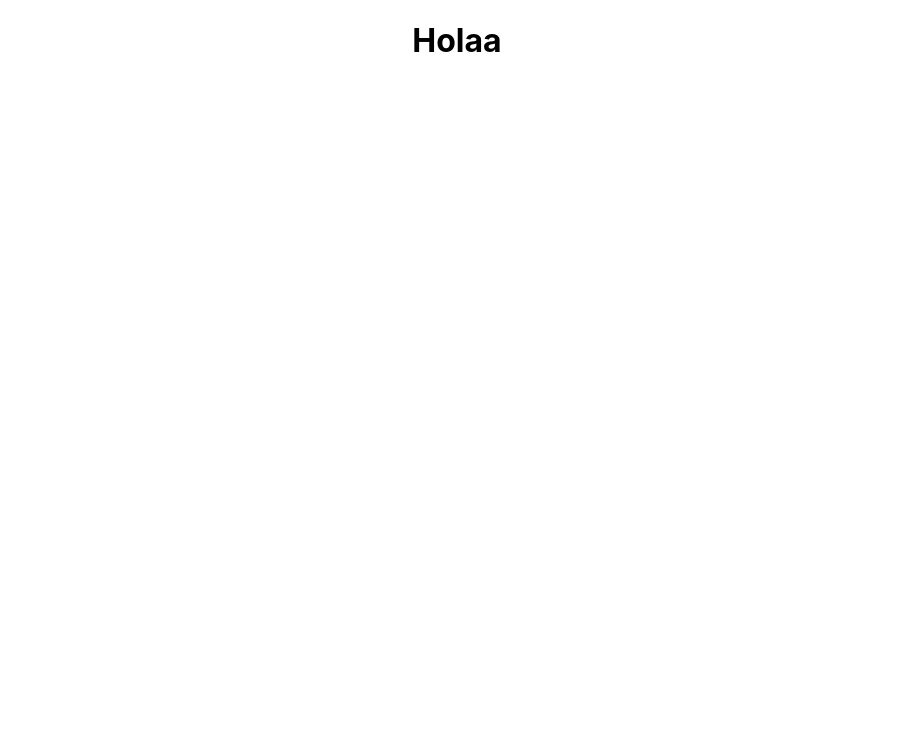
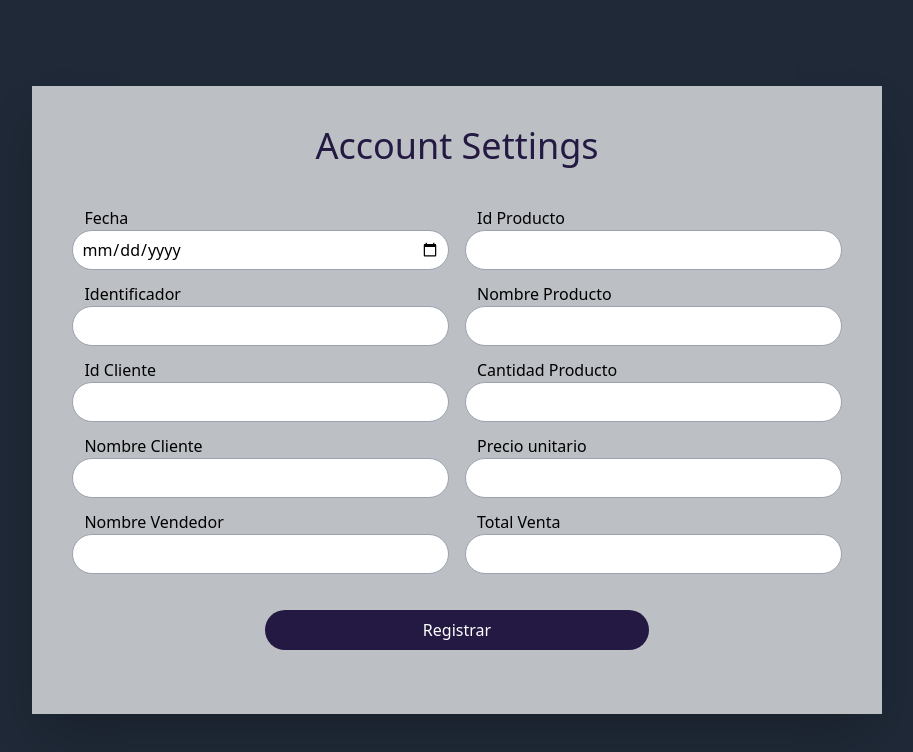
Before and after one commit to KarenVT/21st-century-developers, a React (Create React App) app: page /registroventas in a window 1280 px wide. Shown: the top 752 px of the page, without its empty margins (183-1096 px from the left). Built offline with nearby package versions, Linux system fonts and the light colour scheme.

Commit message:
interfaz realizado de ventas

```diff
--- a/public/index.html
+++ b/public/index.html
@@ -1,31 +1,24 @@
 <!DOCTYPE html>
 <html lang="en">
+
 <head>
   <meta charset="utf-8" />
   <link rel="icon" href="%PUBLIC_URL%/favicon.ico" />
   <meta name="viewport" content="width=device-width, initial-scale=1" />
   <meta name="theme-color" content="#000000" />
-    <meta
-      name="description"
-      content="Web site created using create-react-app"
-    />
+  <meta name="description" content="Web site created using create-react-app" />
   <link rel="apple-touch-icon" href="%PUBLIC_URL%/logo192.png" />
   <!--
       manifest.json provides metadata used when your web app is installed on a
       user's mobile device or desktop. See https://developers.google.com/web/fundamentals/web-app-manifest/
     -->
   <link rel="manifest" href="%PUBLIC_URL%/manifest.json" />
-    <!--
-      Notice the use of %PUBLIC_URL% in the tags above.
-      It will be replaced with the URL of the `public` folder during the build.
-      Only files inside the `public` folder can be referenced from the HTML.
-
-      Unlike "/favicon.ico" or "favicon.ico", "%PUBLIC_URL%/favicon.ico" will
-      work correctly both with client-side routing and a non-root public URL.
-      Learn how to configure a non-root public URL by running `npm run build`.
-    -->
+  <link rel="preconnect" href="https://fonts.googleapis.com">
+  <link rel="preconnect" href="https://fonts.gstatic.com" crossorigin>
+  <link href="https://fonts.googleapis.com/css2?family=IBM+Plex+Serif:wght@300;500&display=swap" rel="stylesheet">
     <title>React App</title>
 </head>
+
 <body>
   <noscript>You need to enable JavaScript to run this app.</noscript>
   <div id="root"></div>
@@ -40,4 +33,5 @@
       To create a production bundle, use `npm run build` or `yarn build`.
     -->
 </body>
+
 </html>
--- a/src/App.css
+++ /dev/null
@@ -1,38 +0,0 @@
-.App {
-  text-align: center;
-}
-
-.App-logo {
-  height: 40vmin;
-  pointer-events: none;
-}
-
-@media (prefers-reduced-motion: no-preference) {
-  .App-logo {
-    animation: App-logo-spin infinite 20s linear;
-  }
-}
-
-.App-header {
-  background-color: #282c34;
-  min-height: 100vh;
-  display: flex;
-  flex-direction: column;
-  align-items: center;
-  justify-content: center;
-  font-size: calc(10px + 2vmin);
-  color: white;
-}
-
-.App-link {
-  color: #61dafb;
-}
-
-@keyframes App-logo-spin {
-  from {
-    transform: rotate(0deg);
-  }
-  to {
-    transform: rotate(360deg);
-  }
-}
--- a/src/App.js
+++ b/src/App.js
@@ -1,11 +1,9 @@
-
-import './App.css';
+import './styles/App.css';
+import RegistroVentas from './pages/Ventas/RegistroVentas';
 
 function App() {
   return (
-    <div className="App">
-      <h1>Holaa</h1>
-    </div>
+      <RegistroVentas/>
   );
 }
 
--- a/src/index.css
+++ /dev/null
@@ -1,13 +0,0 @@
-body {
-  margin: 0;
-  font-family: -apple-system, BlinkMacSystemFont, 'Segoe UI', 'Roboto', 'Oxygen',
-    'Ubuntu', 'Cantarell', 'Fira Sans', 'Droid Sans', 'Helvetica Neue',
-    sans-serif;
-  -webkit-font-smoothing: antialiased;
-  -moz-osx-font-smoothing: grayscale;
-}
-
-code {
-  font-family: source-code-pro, Menlo, Monaco, Consolas, 'Courier New',
-    monospace;
-}
--- a/src/index.js
+++ b/src/index.js
@@ -1,6 +1,5 @@
 import React from 'react';
 import ReactDOM from 'react-dom';
-import './index.css';
 import App from './App';
 
 
--- /dev/null
+++ b/src/pages/Ventas/RegistroVentas.jsx
@@ -0,0 +1,142 @@
+const RegistroVentas = () => {
+    return (
+        <div className="bg-gray-800 h-screen flex justify-center items-center ">
+            <form className=" bg-white bg-opacity-70 p-10 shadow-2xl">
+                <div>
+                    <h1 class="text-4xl text-center pb-10 text-principal ">Account Settings</h1>
+                </div>
+                <div class="flex space-x-4 mb-3">
+                    <div class="w-1/2">
+                        <label className="pl-3" for="fecha">Fecha</label>
+                        <input
+                            className="rounded-full  h-10 px-2 border border-gray-400 w-full focus:outline-none focus:border-transparent focus:ring focus:ring-principal"
+                            type="date"
+                            name="fecha"
+                            id="fecha"
+                        />
+                    </div>
+                    <div className="w-1/2">
+                        <label className="pl-3" for="idProducto">Id Producto</label>
+                        <input
+                            className="rounded-full  h-10 px-2 border border-gray-400 w-full focus:outline-none focus:border-transparent focus:ring focus:ring-principal"
+                            type="text"
+                            name="idProducto"
+                            id="idProducto"
+                        />
+                    </div>
+                </div>
+                <div className="flex space-x-4 mb-3">
+                    <div className="w-1/2">
+                        <label className="pl-3" for="id">Identificador</label>
+                        <input
+                            className="rounded-full  h-10 px-2 border border-gray-400 w-full focus:outline-none focus:border-transparent focus:ring focus:ring-principal"
+                            type="text"
+                            name="id"
+                            id="id" />
+                    </div>
+
+                    <div className="w-1/2">
+                        <label className="pl-3" for="nombreProducto">Nombre Producto</label>
+                        <input
+                            className="rounded-full  h-10 px-2 border border-gray-400 w-full focus:outline-none focus:border-transparent focus:ring focus:ring-principal"
+                            type="text"
+                            name="nombreProducto"
+                            id="nombreProducto"
+                        />
+                    </div>
+                </div>
+                <div className="flex space-x-4 mb-3">
+                    <div className="w-1/2">
+                        <label className="pl-3" for="idCliente">Id Cliente</label>
+                        <input
+                            className="rounded-full  h-10 px-2 border border-gray-400 w-full focus:outline-none focus:border-transparent focus:ring focus:ring-principal"
+                            type="text"
+                            name="idCliente"
+                            id="idCliente"
+                        />
+                    </div>
+
+                    <div className="w-1/2">
+                        <label className="pl-3" for="cantidadProducto">Cantidad Producto</label>
+                        <input
+                            className="rounded-full  h-10 px-2 border border-gray-400 w-full focus:outline-none focus:border-transparent focus:ring focus:ring-principal"
+                            type="text"
+                            name="cantidadProducto"
+                            id="cantidadProducto"
+                        />
+                    </div>
+                </div>
+                <div className="flex space-x-4 mb-3">
+                <div className="w-1/2">
+                        <label className="pl-3" for="nombreCliente">Nombre Cliente</label>
+                        <input
+                            className="rounded-full  h-10 px-2 border border-gray-400 w-full focus:outline-none focus:border-transparent focus:ring focus:ring-principal"
+                            type="text"
+                            name="nombreCliente"
+                            id="nombreCliente"
+                        />
+                    </div>
+                    <div className="w-1/2">
+                        <label className="pl-3" for="precioUnitario">Precio unitario</label>
+                        <input
+                            className="rounded-full  h-10 px-2 border border-gray-400 w-full focus:outline-none focus:border-transparent focus:ring focus:ring-principal"
+                            type="text"
+                            name="precioUnitario"
+                            id="precioUnitario"
+                        />
+                    </div>
+
+                </div>
+                <div className="flex space-x-4 mb-3">
+                <div className="w-1/2">
+                        <label className="pl-3" for="nombreVendedor">Nombre Vendedor</label>
+                        <input
+                            className="rounded-full  h-10 px-2 border border-gray-400 w-full focus:outline-none focus:border-transparent focus:ring focus:ring-principal"
+                            type="text"
+                            name="nombreVendedor"
+                            id="nombreVendedor"
+                        />
+                    </div>
+
+                    <div className="w-1/2">
+
+                        <label className="pl-3" for="totalVenta">Total Venta</label>
+                        <input
+                            className="rounded-full  h-10 px-2 border border-gray-400 w-full focus:outline-none focus:border-transparent focus:ring focus:ring-principal"
+                            type="text"
+                            name="totalVenta"
+                            id="totalVenta"
+                        />
+                    </div>
+                </div>
+
+                <div className="flex space-x-4 justify-center">
+
+                    <div className="w-1/2 ">
+                        <div>
+                            <button className="rounded-full my-6 h-10 px-2 borde w-full bg-principal text-white ">Registrar</button>
+                        </div>
+                    </div>
+                </div>
+
+                {/* <div>
+                    <label for="address">Current Address</label>
+                    <input
+                        className="rounded-full  h-10 px-2 border border-gray-400 w-full focus:outline-none focus:border-transparent focus:ring focus:ring-principal"
+                        type="text"
+                        name="address"
+                        id="address"
+                    />
+                    <p className="text-sm text-gray-600">
+                        We will use this as your billing address
+                    </p>
+                </div> */}
+
+
+            </form>
+
+        </div>
+    );
+}
+
+export default RegistroVentas;
--- /dev/null
+++ b/src/styles/App.css
@@ -0,0 +1,3 @@
+@tailwind base;
+@tailwind components;
+@tailwind utilities;
--- a/tailwind.config.js
+++ b/tailwind.config.js
@@ -1,8 +1,14 @@
+
+
 module.exports = {
-  purge: [],
+  purge: ['./src/**/*.{js,jsx,ts,tsx}', './public/index.html'],
   darkMode: false, // or 'media' or 'class'
   theme: {
-    extend: {},
+    extend: {
+      colors: {
+        'principal': '#231942',
+      }
+    }
   },
   variants: {
     extend: {},
```
Lines whose indentation alone changed are shown as unchanged.
